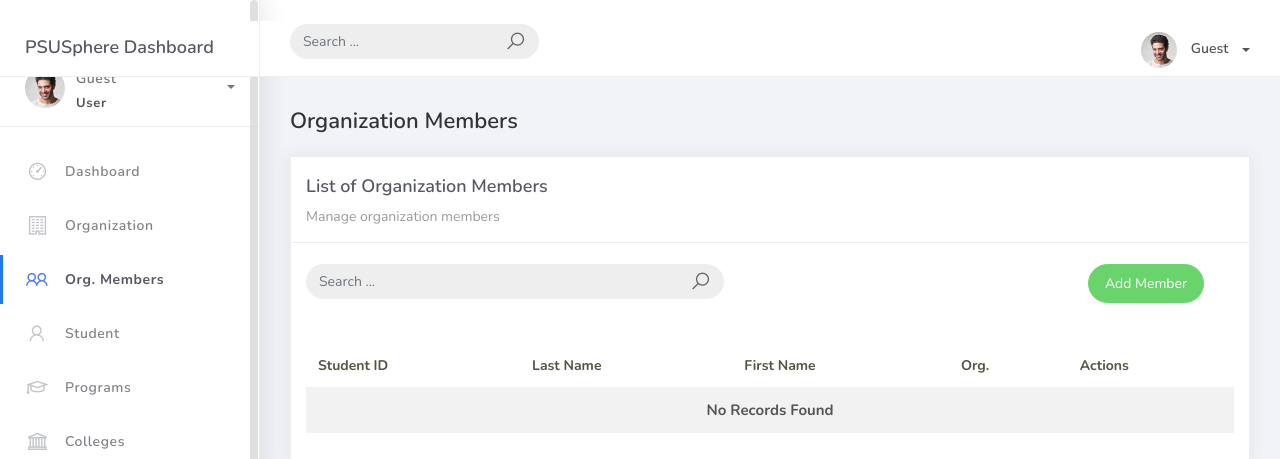
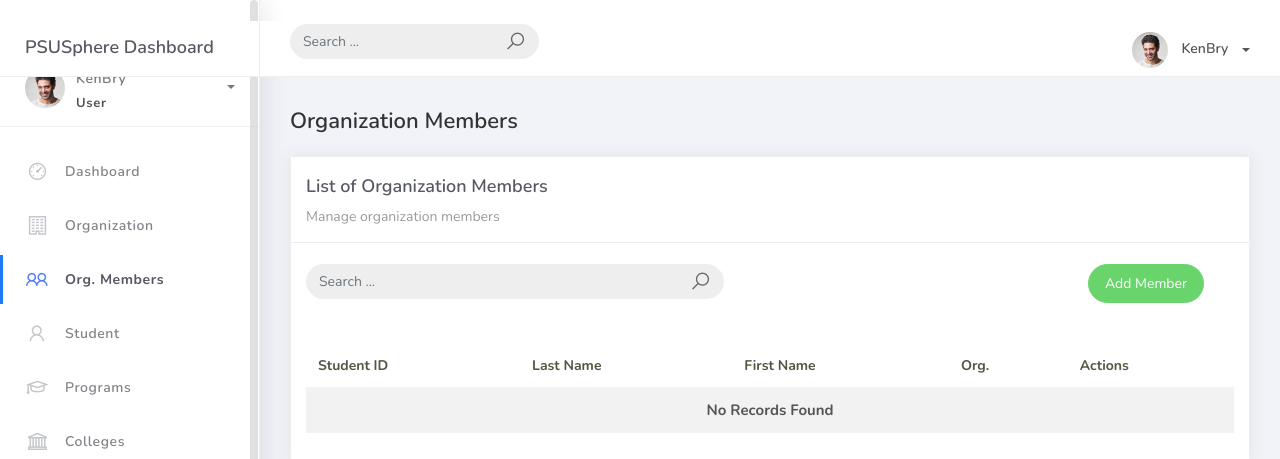
Before and after one commit to Nuruto8/PSUSphere, a Django app: page /orgmember_list/ in a window 1280 px wide. Shown: the top 459 px of the page. Run offline with Django 5.2, Linux system fonts and the light colour scheme; some libraries are stand-ins or nearby versions.

Commit message:
add all, new update

```diff
--- a/templates/base.html
+++ b/templates/base.html
@@ -42,7 +42,7 @@
                         <li class="nav-item dropdown">
                             <a class="dropdown-toggle profile-pic" data-toggle="dropdown" href="#">
                                 <img src="{% if user.profile.image %}{{ user.profile.image.url }}{% else %}{% static 'img/profile.jpg' %}{% endif %}" alt="user-img" width="36" class="img-circle">
-                                <span>{{ user.get_full_name|default:"Guest" }}</span>
+                                <span>{{ user.get_full_name|default:"KenBry" }}</span>
                             </a>
                             <ul class="dropdown-menu dropdown-user">
                                 <li>
@@ -51,7 +51,7 @@
                                             <img src="{% if user.profile.image %}{{ user.profile.image.url }}{% else %}{% static 'img/profile.jpg' %}{% endif %}" alt="user">
                                         </div>
                                         <div class="u-text">
-                                            <h4>{{ user.get_full_name|default:"Guest" }}</h4>
+                                            <h4>{{ user.get_full_name|default:"KenBry" }}</h4>
                                             <p class="text-muted">{{ user.email|default:"user@example.com" }}</p>
                                         </div>
                                     </div>
@@ -80,7 +80,7 @@
                     <div class="info">
                         <a data-toggle="collapse" href="#collapseExample" aria-expanded="true">
                             <span>
-                                {{ user.get_full_name|default:"Guest" }}
+                                {{ user.get_full_name|default:"KenBry" }}
                                 <span class="user-level">{{ user.groups.first.name|default:"User" }}</span>
                                 <span class="caret"></span>
                             </span>
```
